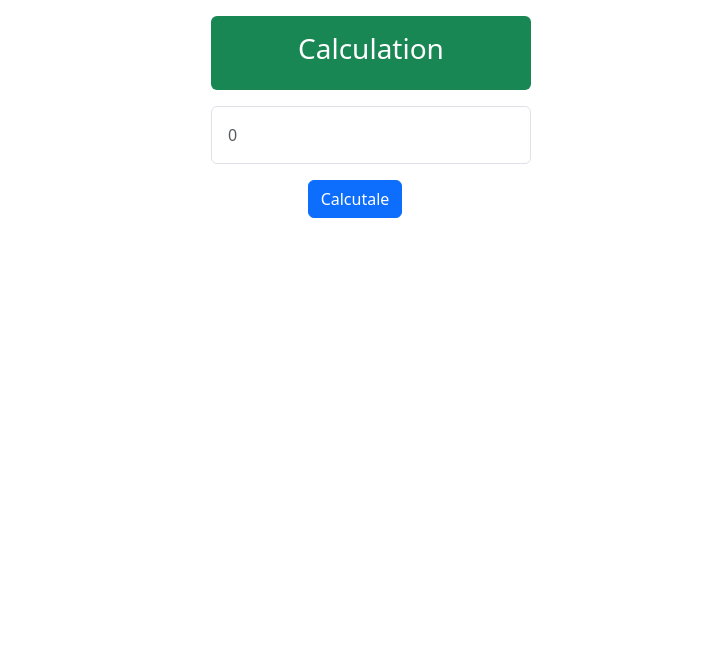
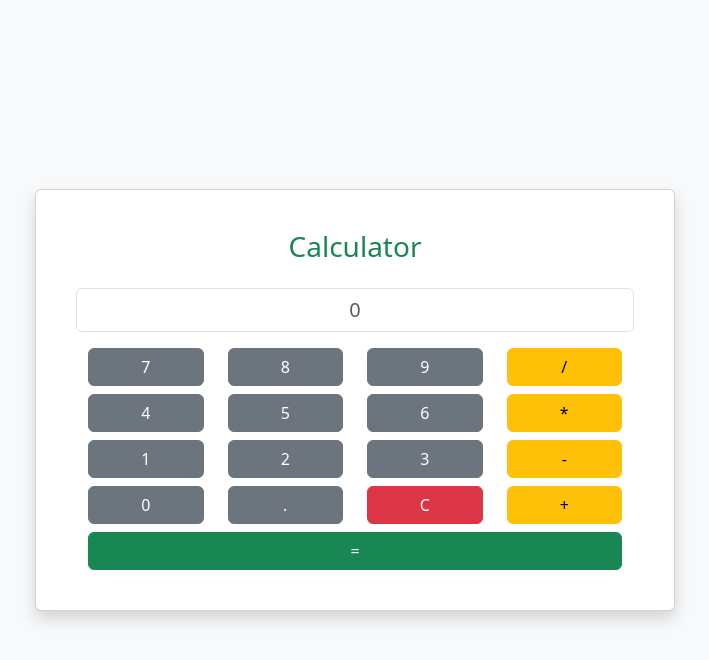
Before and after one commit to NipunBasnayake/Calculator, a plain HTML site: page index.html in a window 1280 px wide. Shown: the whole page, without its empty margins (285-994 px from the left). Drawn offline with nearby package versions, Linux system fonts and the light colour scheme.

Commit message:
UI Updated

```diff
--- a/index.html
+++ b/index.html
@@ -4,40 +4,46 @@
 <head>
     <meta charset="UTF-8">
     <meta name="viewport" content="width=device-width, initial-scale=1.0">
-    <title>Document</title>
+    <title>Calculator</title>
     <link href="https://cdn.jsdelivr.net/npm/bootstrap@5.3.3/dist/css/bootstrap.min.css" rel="stylesheet"
         integrity="sha384-QWTKZyjpPEjISv5WaRU9OFeRpok6YctnYmDr5pNlyT2bRjXh0JMhjY6hW+ALEwIH" crossorigin="anonymous">
 </head>
 
-<body>
-<!--
-    <div class="w-25 text-center m-auto">
-        <div class="w-100 text-white bg-success p-3 m-3 rounded-2 text-center">
-            <h3 id="lblOutput">Calculation</h3>
+<body class="d-flex align-items-center justify-content-center min-vh-100 bg-light">
+
+    <div class="card shadow w-50 p-4">
+        <div class="card-body text-center">
+            <h3 id="lblOutput" class="text-success mb-4">Calculator</h3>
+            <input type="text" id="displayText" class="form-control mb-3 text-center fs-5" placeholder="0" readonly>
+
+            <div class="container">
+                <div class="row mb-2">
+                    <div class="col"><button class="btn btn-secondary w-100" onclick="appendDisplay('7')">7</button></div>
+                    <div class="col"><button class="btn btn-secondary w-100" onclick="appendDisplay('8')">8</button></div>
+                    <div class="col"><button class="btn btn-secondary w-100" onclick="appendDisplay('9')">9</button></div>
+                    <div class="col"><button class="btn btn-warning w-100" onclick="appendDisplay('/')">/</button></div>
+                </div>
+                <div class="row mb-2">
+                    <div class="col"><button class="btn btn-secondary w-100" onclick="appendDisplay('4')">4</button></div>
+                    <div class="col"><button class="btn btn-secondary w-100" onclick="appendDisplay('5')">5</button></div>
+                    <div class="col"><button class="btn btn-secondary w-100" onclick="appendDisplay('6')">6</button></div>
+                    <div class="col"><button class="btn btn-warning w-100" onclick="appendDisplay('*')">*</button></div>
+                </div>
+                <div class="row mb-2">
+                    <div class="col"><button class="btn btn-secondary w-100" onclick="appendDisplay('1')">1</button></div>
+                    <div class="col"><button class="btn btn-secondary w-100" onclick="appendDisplay('2')">2</button></div>
+                    <div class="col"><button class="btn btn-secondary w-100" onclick="appendDisplay('3')">3</button></div>
+                    <div class="col"><button class="btn btn-warning w-100" onclick="appendDisplay('-')">-</button></div>
+                </div>
+                <div class="row mb-2">
+                    <div class="col"><button class="btn btn-secondary w-100" onclick="appendDisplay('0')">0</button></div>
+                    <div class="col"><button class="btn btn-secondary w-100" onclick="appendDisplay('.')">.</button></div>
+                    <div class="col"><button class="btn btn-danger w-100" onclick="clearDisplay()">C</button></div>
+                    <div class="col"><button class="btn btn-warning w-100" onclick="appendDisplay('+')">+</button></div>
+                </div>
+                <div class="row">
+                    <div class="col"><button class="btn btn-success w-100" onclick="calc()">=</button></div>
+                </div>
+            </div>
         </div>
-        <input type="text" id="txtNumber01" class="form-control p-3 m-3" placeholder="Number 01">
-        <input type="text" id="txtNumber02" class="form-control p-3 m-3" placeholder="Number 02">
-        <input type="text" id="operator" class="form-control p-3 m-3" placeholder="Operator">
-
-        <input type="button" class="btn btn-primary" id="btnPlus" value="+" onclick="plus()">
-        <input type="button" class="btn btn-primary" id="btnMinus" value="-" onclick="minus()">
-        <input type="button" class="btn btn-primary" id="btnMulti" value="*" onclick="multi()">
-        <input type="button" class="btn btn-primary" id="btnDivi" value="/" onclick="divi()">
-
-
-        <input type="button" class="btn btn-primary m-auto" value="Caculate" onclick="calc()">
-
-    </div> -->
-
-    <div class="w-25 text-center m-auto">
-        <div class="w-100 text-white bg-success p-3 m-3 rounded-2 text-center">
-            <h3 id="lblOutput">Calculation</h3>
-        </div>
-        <input type="text" id="displayText" class="form-control p-3 m-3" placeholder="0">
-        <input type="button" class="btn btn-primary" id="btnCalc" value="Calcutale" onclick="calc()">
     </div>
-
-    <script src="app.js"></script>
-</body>
-
-</html>
```
Also changed, not shown: app.js (+0 -126 lines).
